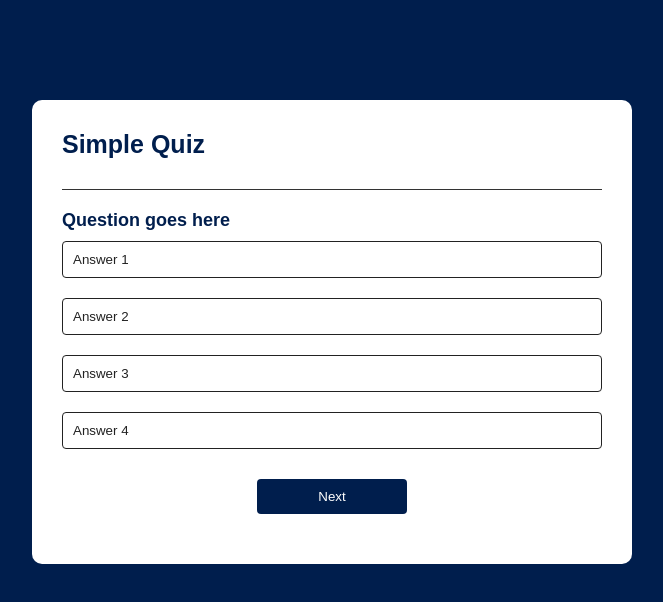
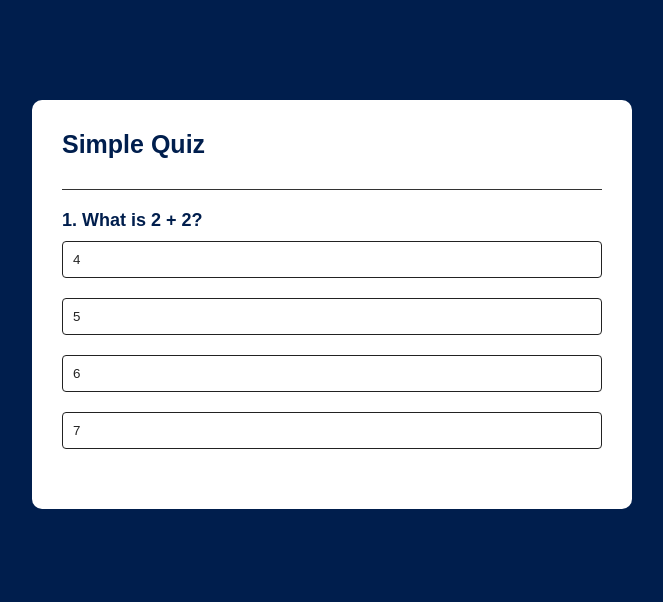
Before and after one commit to nguyenphuochao/javascript-projects, a plain HTML site: page quiz-app/index.html in a window 1280 px wide. Shown: the whole page, without its empty margins (308-971 px from the left). Drawn offline with Linux system fonts and the light colour scheme.

Commit message:
fix: add script.js

```diff
--- a/quiz-app/index.html
+++ b/quiz-app/index.html
@@ -24,6 +24,8 @@
         </div>
     </div>
 
+    <script src="script.js"></script>
+
 </body>
 
 </html>
--- /dev/null
+++ b/quiz-app/script.js
@@ -0,0 +1,57 @@
+const questions = [
+    {
+        question: "What is 2 + 2?",
+        answers: [
+            { text: "4", correct: true },
+            { text: "5", correct: false },
+            { text: "6", correct: false },
+            { text: "7", correct: false }
+        ]
+    },
+    {
+        question: "What is cat color?",
+        answers: [
+            { text: "Black", correct: false },
+            { text: "White", correct: true },
+            { text: "Brown", correct: false },
+            { text: "Gray", correct: false }
+        ]
+    }
+];
+
+const questionElement = document.getElementById("question");
+const answerButtons = document.getElementById("answer-buttons");
+const nextButton = document.getElementById("next-btn");
+
+let currentQuestionIndex = 0;
+let score = 0;
+
+function startQuiz() {
+    currentQuestionIndex = 0;
+    score = 0;
+    nextButton.innerHTML = "Next";
+    showQuestion();
+}
+
+function showQuestion() {
+    resetState();
+    let currentQuestion = questions[currentQuestionIndex];
+    let questionNo = currentQuestionIndex + 1;
+    questionElement.innerHTML = questionNo + ". " + currentQuestion.question;
+
+    currentQuestion.answers.forEach(answer => {
+        const button = document.createElement("button");
+        button.innerHTML = answer.text;
+        button.classList.add("btn");
+        answerButtons.appendChild(button);
+    });
+}
+
+function resetState() {
+    nextButton.style.display = "none";
+    while (answerButtons.firstChild) {
+        answerButtons.removeChild(answerButtons.firstChild);
+    }
+}
+
+startQuiz();
```
